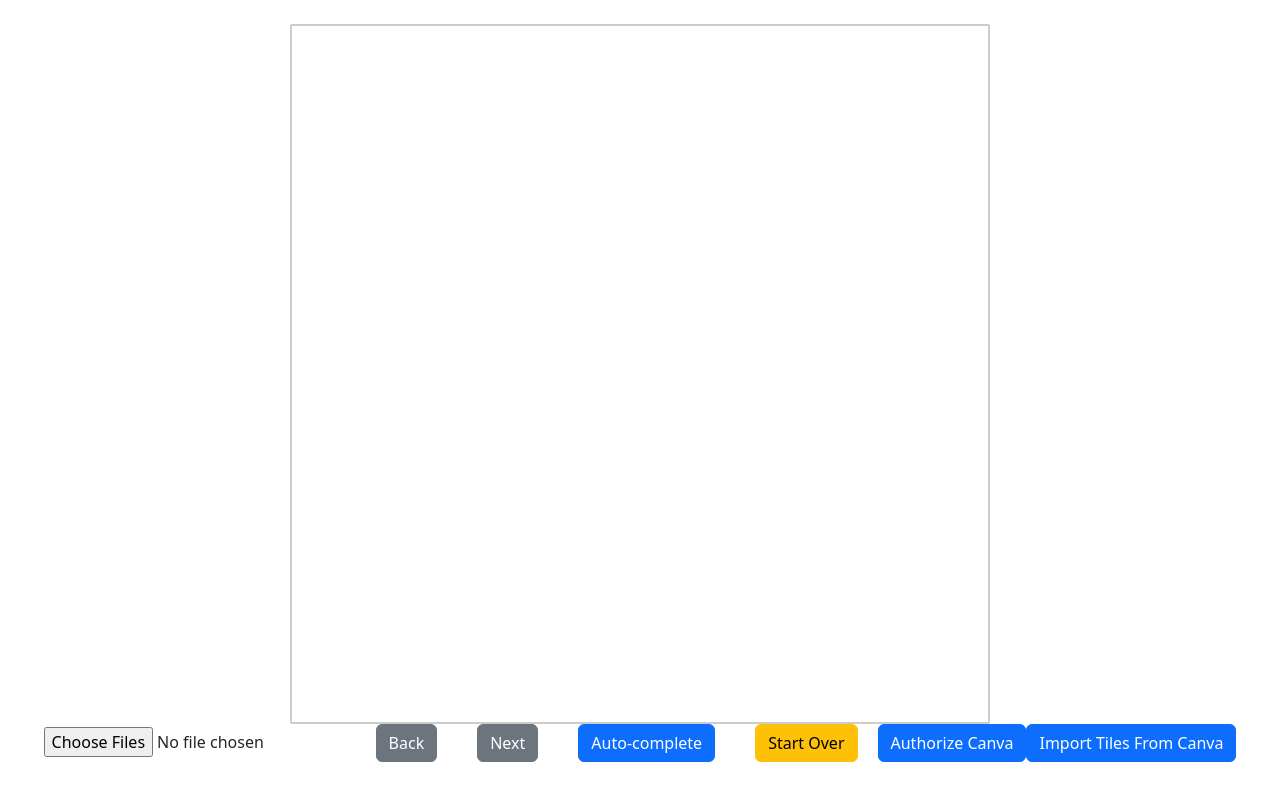
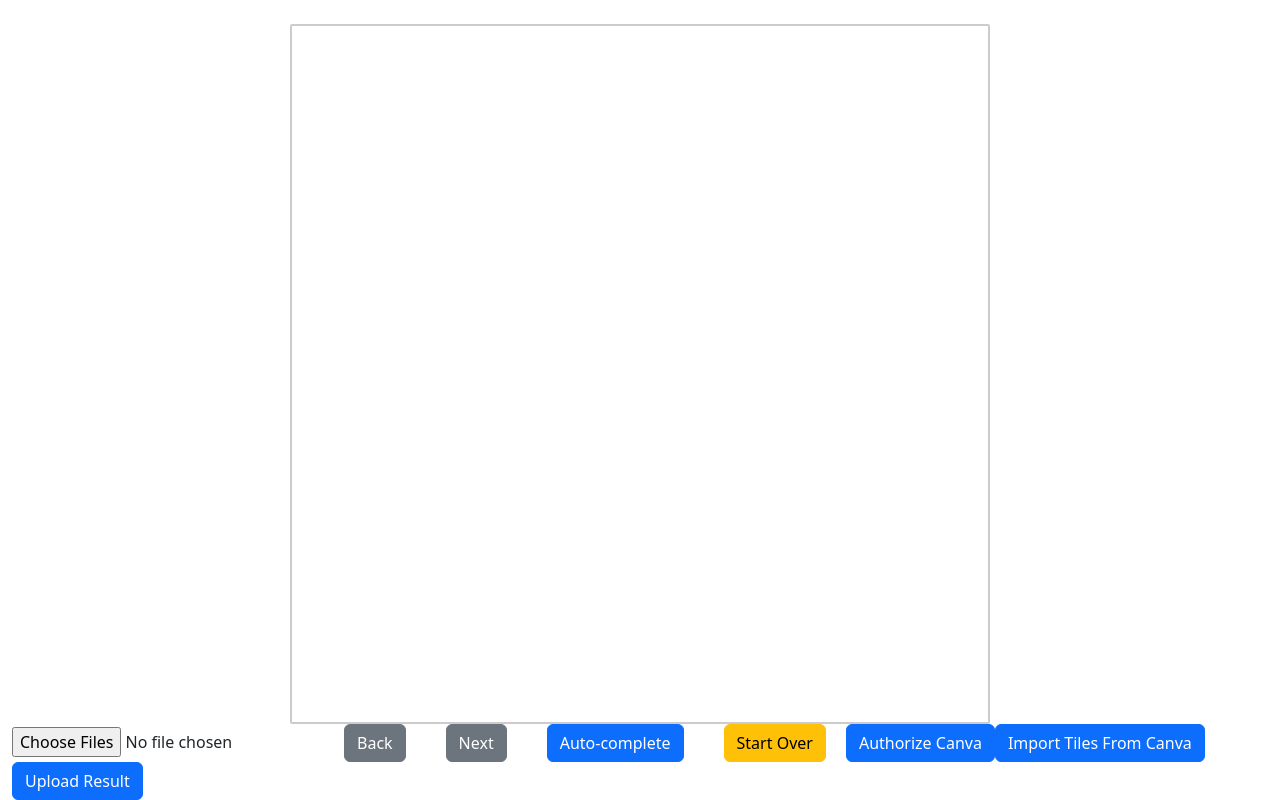
Before and after one commit to mattmacf98/wfc-canva-hackathon, a React (Vite) app: page / in a window 1280 px wide. Shown: the part 156-956 px from the top of the page. Before the commit the page ends 918 px from the top, so only its background shows below. Built offline with nearby package versions, Linux system fonts and the light colour scheme.

Commit message:
add upload image path

```diff
--- a/src/App.tsx
+++ b/src/App.tsx
@@ -54,6 +54,28 @@ export const App = () => {
         if (event.target.files) {
             setImageUrls(Array.from(event.target.files).map(file => URL.createObjectURL(file)));
         }
+    }
+
+    const uploadToCanva = async () => {
+        const canvas: HTMLCanvasElement = document.getElementsByClassName("p5Canvas")[0] as HTMLCanvasElement;
+        canvas.toBlob(async (blob) => {
+            const file = new File([blob], 'canvasImage.png', { type: 'image/png' });
+
+            const formData = new FormData();
+            formData.append('image', file);
+
+            const response = await fetch('http://127.0.0.1:3001/upload?name=test', {
+                method: 'POST',
+                body: formData,
+                credentials: "include"
+            });
+
+            if (!response.ok) {
+                throw new Error('Failed to upload file');
+            } else {
+                console.log("SUCCESS!")
+            }
+        }, "image/png")
     }
 
 
@@ -116,6 +138,7 @@ export const App = () => {
                           {/*<Button onClick={() => talkToAi()}>Talk To AI</Button>*/}
                           <Button onClick={handleClick}>Authorize Canva</Button>
                           <Button onClick={handleImportImagesFromCanva}>Import Tiles From Canva</Button>
+                          <Button onClick={uploadToCanva}>Upload Result</Button>
                       </Col>
                   </Row>
               </Container>
```
Also changed, not shown: 1 other file (tests, documents, lock files or other folders).
